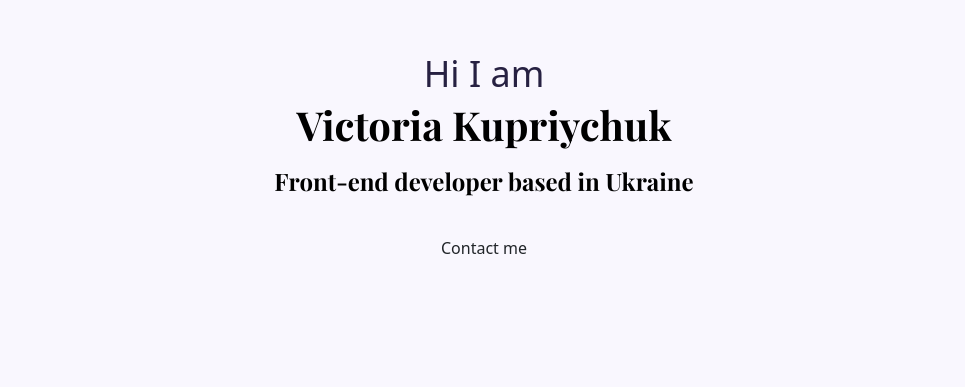
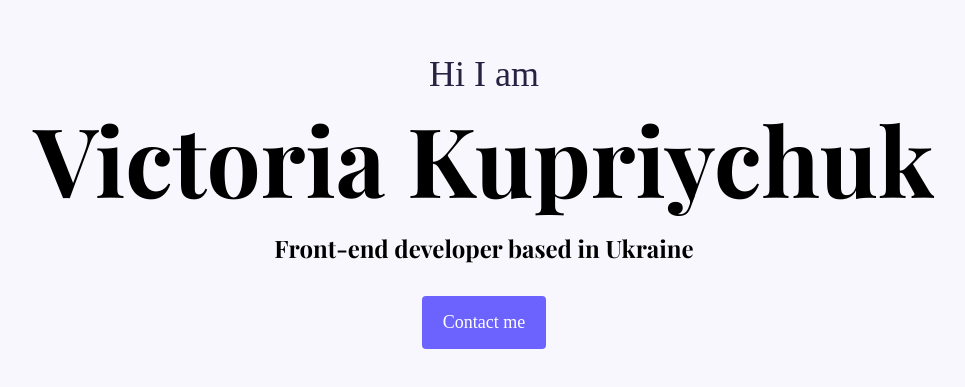
Before and after one commit to Victoria14k/Portfolio-project, a plain HTML site: page index.html in a window 1280 px wide. Shown: the part 113-500 px from the top of the page, without its empty margins (156-1121 px from the left). Drawn offline with nearby package versions, Linux system fonts and the light colour scheme; a web font is replaced by a local one.

Commit message:
Reorganized the head of HTML file

```diff
--- a/index.html
+++ b/index.html
@@ -6,8 +6,9 @@
     <meta name="viewport" content="width=device-width, initial-scale=1.0">
     <title>Victoria Kupriychuk</title>
 
+    <link href="https://cdn.jsdelivr.net/npm/bootstrap@5.2.1/dist/css/bootstrap.min.css" rel="stylesheet" integrity="sha384-iYQeCzEYFbKjA/T2uDLTpkwGzCiq6soy8tYaI1GyVh/UjpbCx/TYkiZhlZB6+fzT" crossorigin="anonymous">
     <link rel="stylesheet" href="styles/portfolio.css">
-    <link href="https://cdn.jsdelivr.net/npm/bootstrap@5.2.1/dist/css/bootstrap.min.css" rel="stylesheet" integrity="sha384-iYQeCzEYFbKjA/T2uDLTpkwGzCiq6soy8tYaI1GyVh/UjpbCx/TYkiZhlZB6+fzT" crossorigin="anonymous">
+
     <link rel="preconnect" href="https://fonts.googleapis.com">
     <link rel="preconnect" href="https://fonts.gstatic.com" crossorigin>
     <link href="https://fonts.googleapis.com/css2?family=Poppins:wght@500&family=Rubik+Moonrocks&family=Ubuntu:ital,wght@0,300;0,400;0,700;1,300;1,400;1,500;1,700&display=swap" rel="stylesheet">
--- a/styles/portfolio.css
+++ b/styles/portfolio.css
@@ -36,7 +36,7 @@ font-size: 96px;
  line-height: 2;
 }
 .btn-branding {
-    background: var(--branding-color);
+    background: var(--branding-color); !important
     border-color: var(--branding-color);
     border-radius: 4px;
     color: white;
```
